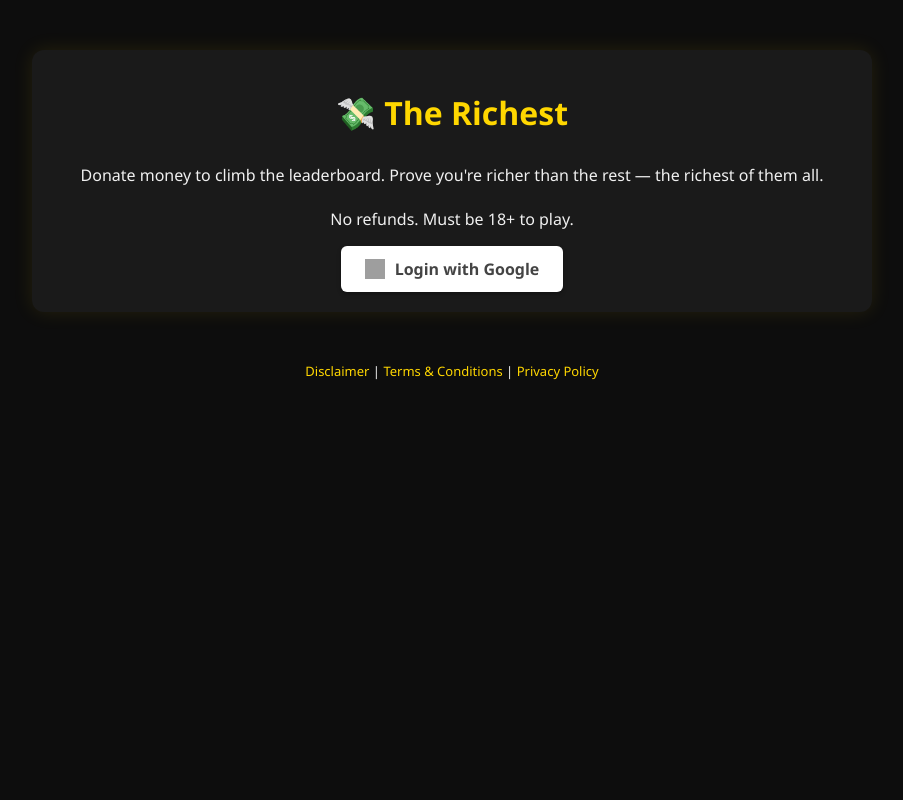
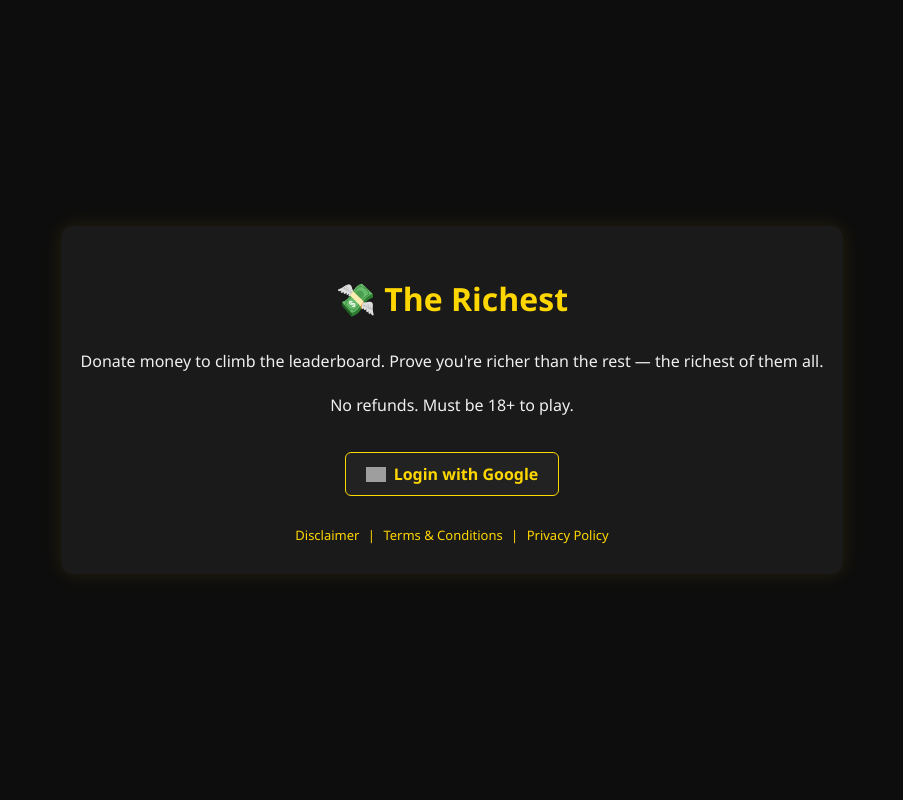
Before and after one commit to Pegneel/therichestgame, a Flask app: page / in a window 1280 px wide. Shown: the whole page, without its empty margins (188-1091 px from the left). Run offline with Flask 3, Linux system fonts and the light colour scheme; grey boxes are pictures that could not be loaded.

Commit message:
Description delle modifiche

```diff
--- a/app.py
+++ b/app.py
@@ -37,9 +37,12 @@ stripe_pub_key = os.getenv("STRIPE_PUBLIC_KEY")
 
 class User(db.Model):
     id = db.Column(db.Integer, primary_key=True)
-    email = db.Column(db.String(120), unique=True)
-    name = db.Column(db.String(120))
+    google_id = db.Column(db.String(100), unique=True)
+    name = db.Column(db.String(100))
+    email = db.Column(db.String(100), unique=True)
+    username = db.Column(db.String(100))
     total_donated = db.Column(db.Float, default=0.0)
+
 
 class FakeUser(db.Model):
     id = db.Column(db.Integer, primary_key=True)
@@ -68,12 +71,18 @@ def auth():
     session['user'] = user_info
 
     user = User.query.filter_by(email=user_info['email']).first()
+
     if not user:
         user = User(email=user_info['email'], name=user_info['name'])
         db.session.add(user)
         db.session.commit()
 
+    if not user.username:
+        return redirect('/set_username')
+
     return redirect('/dashboard')
+
+
 
 
 @app.route('/dashboard')
@@ -83,7 +92,34 @@ def dashboard():
     real_users = User.query.all()
     fake_users = FakeUser.query.all()
     users = sorted(real_users + fake_users, key=lambda u: u.total_donated, reverse=True)
-    return render_template('dashboard.html', users=users, current_user=session['user'])
+    logged_in_user = User.query.filter_by(email=session['user']['email']).first()
+    return render_template('dashboard.html', users=users, current_user=logged_in_user)
+
+
+@app.route('/set_username', methods=['GET', 'POST'])
+def set_username():
+    if 'user' not in session:
+        return redirect('/')
+
+    current_email = session['user']['email']
+    user = User.query.filter_by(email=current_email).first()
+
+    if request.method == 'POST':
+        new_username = request.form.get('username', '').strip()
+
+        # Controlli
+        if len(new_username) < 1 or len(new_username) > 20:
+            return render_template('choose_username.html', error="Username must be 1–20 characters.")
+
+        if User.query.filter(User.username == new_username, User.email != current_email).first():
+            return render_template('choose_username.html', error="Username already taken.")
+
+        user.username = new_username
+        db.session.commit()
+        return redirect('/dashboard')
+
+    return render_template('choose_username.html', error=None)
+
 
 @app.route('/create-checkout-session', methods=['POST'])
 def create_checkout_session():
@@ -199,7 +235,7 @@ def privacy():
 @app.route('/api/leaderboard')
 def api_leaderboard():
     users = User.query.order_by(User.total_donated.desc()).limit(50).all()
-    data = [{'name': u.name, 'amount': u.total_donated} for u in users]
+    data = [{'name': u.username or u.name, 'amount': u.total_donated} for u in users]
     return jsonify(data)
 
 @app.route('/success')
--- a/static/style.css
+++ b/static/style.css
@@ -1,52 +1,64 @@
-body {
+/* --- STILE BASE --- */
+html, body {
+    height: 100%;
+    margin: 0;
+    padding: 0;
+    font-family: 'Segoe UI', Tahoma, Geneva, Verdana, sans-serif;
     background-color: #0d0d0d;
     color: #f0f0f0;
-    font-family: 'Segoe UI', Tahoma, Geneva, Verdana, sans-serif;
+    display: flex;
+    justify-content: center;
+    align-items: center;
+    box-sizing: border-box;
     text-align: center;
-    margin: 0;
-    padding: 0;
 }
 
+/* --- CONTAINER --- */
 .container {
-    max-width: 800px;
-    margin: 50px auto;
-    padding: 20px;
+    width: 100%;
+    max-width: 1000px;
+    padding: 30px 20px;
     background-color: #1a1a1a;
     border-radius: 12px;
     box-shadow: 0 0 20px rgba(255, 215, 0, 0.1);
+    box-sizing: border-box;
+    margin: 0 auto;
 }
 
+/* --- TIPOGRAFIA --- */
 h1 {
     color: gold;
     margin-bottom: 30px;
+    font-size: 32px;
 }
 
 a {
     color: gold;
     text-decoration: none;
 }
-
 a:hover {
     text-decoration: underline;
 }
 
+/* --- FORM --- */
 form {
     margin: 20px 0;
+    display: flex;
+    flex-wrap: wrap;
+    justify-content: center;
+    gap: 10px;
 }
 
 input[type="number"],
 input[type="text"] {
     padding: 10px;
     width: 200px;
-    max-width: 100%;
     border: 1px solid #444;
     border-radius: 6px;
     background-color: #222;
     color: #f0f0f0;
     font-size: 16px;
     transition: border 0.3s;
-    box-sizing: border-box;
-    margin: 5px 0;
 }
 
 input[type="number"]:focus,
@@ -55,7 +67,9 @@ input[type="text"]:focus {
     outline: none;
 }
 
-button {
+/* --- BUTTONS --- */
+button,
+.reset-btn {
     padding: 10px 20px;
     background-color: gold;
     color: black;
@@ -65,29 +79,35 @@ button {
     font-size: 16px;
     cursor: pointer;
     transition: background 0.3s;
-    margin-left: 10px;
 }
 
 button:hover {
     background-color: #ffd700;
 }
 
+.reset-btn {
+    background-color: #cc0000;
+    color: white;
+}
+.reset-btn:hover {
+    background-color: #ff0000;
+}
+
+/* --- TABELLA --- */
+.table-wrapper {
+    overflow-x: auto;
+    margin-top: 30px;
+}
+
 table {
     width: 100%;
     border-collapse: collapse;
-    margin-top: 30px;
-    overflow-x: auto;
-    display: block;
 }
 
 th, td {
     padding: 12px;
     border-bottom: 1px solid #333;
-    white-space: nowrap;
-}
-
-tr:nth-child(even) {
-    background-color: #2a2a2a;
+    text-align: center;
 }
 
 th {
@@ -95,38 +115,11 @@ th {
     color: gold;
 }
 
-.google-btn {
-    display: inline-flex;
-    align-items: center;
-    gap: 10px;
-    padding: 12px 24px;
-    background-color: white;
-    color: #444;
-    font-weight: bold;
-    font-size: 16px;
-    border: none;
-    border-radius: 6px;
-    text-decoration: none;
-    transition: all 0.3s ease;
-    box-shadow: 0 2px 4px rgba(0,0,0,0.3);
+tr:nth-child(even) {
+    background-color: #2a2a2a;
 }
 
-.google-btn:hover {
-    background-color: gold;
-    color: black;
-}
-
-.google-logo {
-    width: 20px;
-    height: 20px;
-}
-
-/* Medaglie */
-.medal {
-    font-size: 22px;
-}
-
-/* Numeri dal 4° posto in poi */
+/* --- MEDAGLIE & CLASSIFICA --- */
 .rank-number {
     display: inline-block;
     background: linear-gradient(135deg, #333, #555);
@@ -140,7 +133,6 @@ th {
     font-size: 14px;
 }
 
-/* Colori sfondo top 3 */
 tr.gold-row {
     background-color: #3b2f00;
 }
@@ -151,59 +143,87 @@ tr.bronze-row {
     background-color: #3a2300;
 }
 
-/* Rimuove le freccette negli input[type=number] */
+/* --- RIMUOVI FRECCETTE INPUT --- */
 input[type="number"]::-webkit-inner-spin-button,
 input[type="number"]::-webkit-outer-spin-button {
     -webkit-appearance: none;
     margin: 0;
 }
-
 input[type="number"] {
     appearance: textfield;
     -moz-appearance: textfield;
 }
 
-.reset-btn {
+/* --- GOOGLE LOGIN BUTTON --- */
+.google-btn {
+    display: inline-flex;
+    align-items: center;
+    justify-content: center;
+    gap: 8px;
     padding: 10px 20px;
-    background-color: #cc0000;
-    color: white;
-    border: none;
+    background-color: #222;
+    color: gold;
+    border: 1px solid gold;
     border-radius: 6px;
     font-weight: bold;
-    font-size: 14px;
-    cursor: pointer;
+    font-size: 16px;
+    text-decoration: none;
+    margin-top: 20px;
     transition: background 0.3s;
-    margin-top: 10px;
 }
 
-.reset-btn:hover {
-    background-color: #ff0000;
+.google-btn:hover {
+    background-color: #333;
 }
 
-/* 🔄 Responsive per dispositivi piccoli */
+.google-logo {
+    width: 20px;
+    height: 20px;
+    object-fit: contain;
+}
+
+/* --- FOOTER LINKS --- */
+.footer-links {
+    margin-top: 30px;
+    font-size: 13px;
+    color: gold;
+    text-align: center;
+}
+
+.footer-links a {
+    color: gold;
+    margin: 0 5px;
+}
+
+/* --- RESPONSIVE --- */
 @media (max-width: 600px) {
-    .container {
-        margin: 20px auto;
-        padding: 15px;
+    h1 {
+        font-size: 24px;
     }
 
-    input,
-    button {
-        width: 100% !important;
-        margin: 5px 0;
-        font-size: 16px;
+    input[type="number"],
+    input[type="text"] {
+        width: 100%;
     }
 
+    button,
+    .reset-btn,
     .google-btn {
         width: 100%;
-        justify-content: center;
     }
 
     table {
         font-size: 14px;
     }
 
-    th, td {
-        padding: 10px;
+    .rank-number {
+        width: 24px;
+        height: 24px;
+        font-size: 12px;
+        line-height: 24px;
+    }
+
+    .container {
+        padding: 20px 15px;
     }
 }
--- a/templates/dashboard.html
+++ b/templates/dashboard.html
@@ -31,8 +31,12 @@
 </head>
 <body>
     <div class="container">
-        <h1>🏆 Leaderboard</h1>
+        <div style="text-align: center;">
+    <h1>🏆 Leaderboard</h1>
+</div>
         <p>Welcome, {{ current_user.name }} (<a href="/logout">Logout</a>)</p>
+        <p>Welcome, {{ current_user.username or current_user.name }}
+(<a href="/set_username">Change Username</a> | <a href="/logout">Logout</a>)</p>
 
         <form action="/create-checkout-session" method="post" style="margin: 20px 0;">
             <input
--- a/templates/index.html
+++ b/templates/index.html
@@ -1,6 +1,8 @@
 <!DOCTYPE html>
-<html>
+<html lang="en">
 <head>
+    <meta charset="UTF-8">
+    <meta name="viewport" content="width=device-width, initial-scale=1.0">
     <title>The Richest</title>
     <link rel="stylesheet" href="/static/style.css">
 </head>
@@ -15,12 +17,12 @@
             <img src="https://www.svgrepo.com/show/475656/google-color.svg" alt="Google" class="google-logo">
             Login with Google
         </a>
-    </div>
 
-    <div style="margin-top: 40px; font-size: 13px;">
-        <a href="/disclaimer">Disclaimer</a> |
-        <a href="/terms">Terms & Conditions</a> |
-        <a href="/privacy">Privacy Policy</a>
+        <div class="footer-links">
+            <a href="/disclaimer">Disclaimer</a> |
+            <a href="/terms">Terms & Conditions</a> |
+            <a href="/privacy">Privacy Policy</a>
+        </div>
     </div>
 </body>
 </html>
```
Also changed, not shown: init_db.py (added, +12 -0 lines), templates/choose_username.html (added, +20 -0 lines), instance/db.sqlite3.
